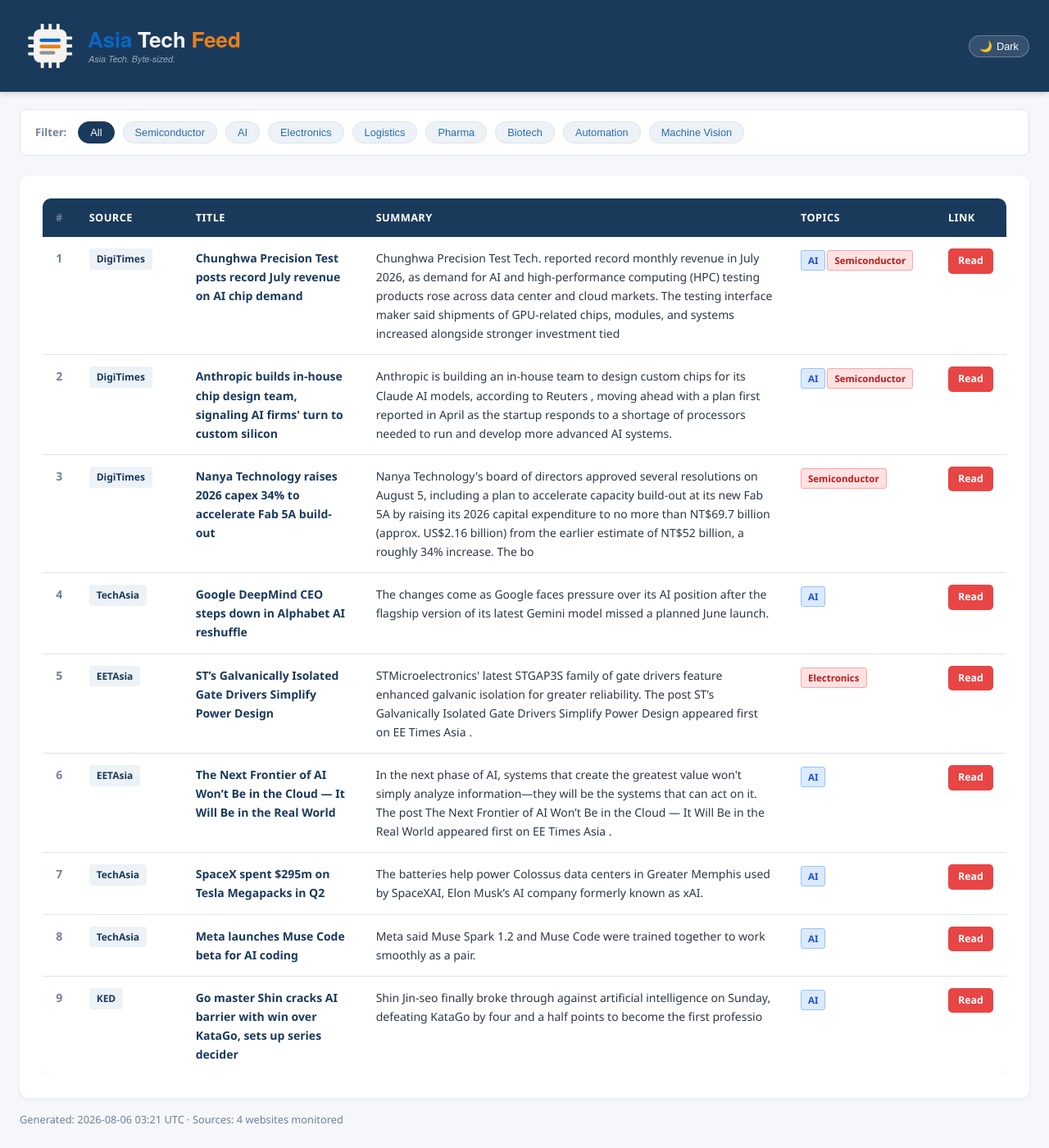
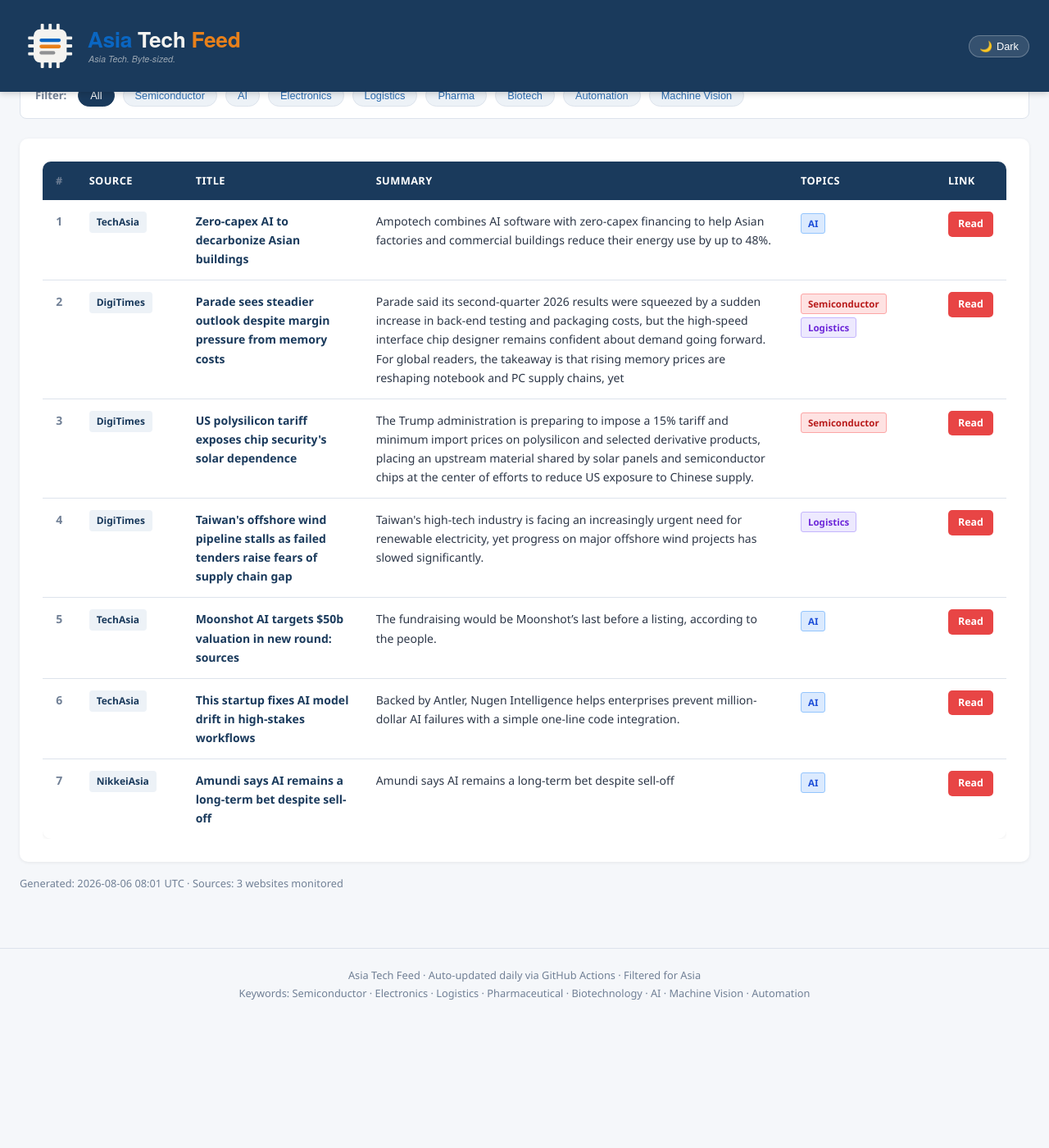
Before and after one commit to asiatechfeed/Asia-Tech-Feed, a Jekyll site: the page built from _posts/2026-08-06-asia-tech-news-digest.md, in a window 1280 px wide and 1400 px high, scrolled down 633 px. Shown: the whole window at 82% size. Built offline with Jekyll 4.4.1, drawn with Linux system fonts in a browser that asks for light colours; a script that is not in the unit is left out; after the commit the page ends 1877 px from its top, so only the background shows below that; some of the changed text lies outside the part shown.

Commit message:
📰 News digest 2026-08-06 (7 articles)

```diff
--- a/_posts/2026-08-06-asia-tech-news-digest.md
+++ b/_posts/2026-08-06-asia-tech-news-digest.md
@@ -1,16 +1,16 @@
 ---
 layout: post
 title: "Asia Tech News Digest - August 06, 2026"
-date: 2026-08-06 11:21:24 +0800
-articles_count: 9
-sources_count: 4
-sources: ["DigiTimes", "EETAsia", "KED", "TechAsia"]
+date: 2026-08-06 16:01:01 +0800
+articles_count: 7
+sources_count: 3
+sources: ["DigiTimes", "NikkeiAsia", "TechAsia"]
 csv_file: /assets/data/news-2026-08-06.tsv
-featured_title: "Chunghwa Precision Test posts record July revenue on AI chip demand"
-featured_url: "https://www.digitimes.com/news/a20260804PD203/revenue-demand-chpt-2026-testing.html"
-featured_source: "DigiTimes"
-featured_summary: "Chunghwa Precision Test Tech. reported record monthly revenue in July 2026, as demand for AI and high-performance computing (HPC) testing products rose across data center and cloud markets. The testing interface maker said shipments of GPU-related chips, modules, and systems increased alongside stronger investment tied"
-featured_image: "https://img.digitimes.com/newsshow/20260804pd203_files/1_2b.jpg"
+featured_title: "Zero-capex AI to decarbonize Asian buildings"
+featured_url: "https://www.techinasia.com/zerocapex-ai-decarbonize-asian-buildings"
+featured_source: "TechAsia"
+featured_summary: "Ampotech combines AI software with zero-capex financing to help Asian factories and commercial buildings reduce their energy use by up to 48%."
+featured_image: ""
 ---
 
 <table class="news-table">
@@ -27,75 +27,59 @@ featured_image: "https://img.digitimes.com/newsshow/20260804pd203_files/1_2b.jpg
 <tbody>
 <tr>
   <td class="col-num">1</td>
-  <td class="col-source"><span class="source-badge">DigiTimes</span></td>
-  <td class="col-title"><span class="article-title">Chunghwa Precision Test posts record July revenue on AI chip demand</span></td>
-  <td class="col-summary">Chunghwa Precision Test Tech. reported record monthly revenue in July 2026, as demand for AI and high-performance computing (HPC) testing products rose across data center and cloud markets. The testing interface maker said shipments of GPU-related chips, modules, and systems increased alongside stronger investment tied</td>
-  <td class="col-tags"><span class="tag ai">AI</span><span class="tag semi">Semiconductor</span></td>
-  <td class="col-link"><a class="btn-link" href="https://www.digitimes.com/news/a20260804PD203/revenue-demand-chpt-2026-testing.html" target="_blank" rel="noopener">Read</a></td>
+  <td class="col-source"><span class="source-badge">TechAsia</span></td>
+  <td class="col-title"><span class="article-title">Zero-capex AI to decarbonize Asian buildings</span></td>
+  <td class="col-summary">Ampotech combines AI software with zero-capex financing to help Asian factories and commercial buildings reduce their energy use by up to 48%.</td>
+  <td class="col-tags"><span class="tag ai">AI</span></td>
+  <td class="col-link"><a class="btn-link" href="https://www.techinasia.com/zerocapex-ai-decarbonize-asian-buildings" target="_blank" rel="noopener">Read</a></td>
 </tr>
 <tr>
   <td class="col-num">2</td>
   <td class="col-source"><span class="source-badge">DigiTimes</span></td>
-  <td class="col-title"><span class="article-title">Anthropic builds in-house chip design team, signaling AI firms' turn to custom silicon</span></td>
-  <td class="col-summary">Anthropic is building an in-house team to design custom chips for its Claude AI models, according to Reuters , moving ahead with a plan first reported in April as the startup responds to a shortage of processors needed to run and develop more advanced AI systems.</td>
-  <td class="col-tags"><span class="tag ai">AI</span><span class="tag semi">Semiconductor</span></td>
-  <td class="col-link"><a class="btn-link" href="https://www.digitimes.com/news/a20260806VL216/anthropic-design-silicon-claude-chips.html" target="_blank" rel="noopener">Read</a></td>
+  <td class="col-title"><span class="article-title">Parade sees steadier outlook despite margin pressure from memory costs</span></td>
+  <td class="col-summary">Parade said its second-quarter 2026 results were squeezed by a sudden increase in back-end testing and packaging costs, but the high-speed interface chip designer remains confident about demand going forward. For global readers, the takeaway is that rising memory prices are reshaping notebook and PC supply chains, yet </td>
+  <td class="col-tags"><span class="tag semi">Semiconductor</span><span class="tag logis">Logistics</span></td>
+  <td class="col-link"><a class="btn-link" href="https://www.digitimes.com/news/a20260806PD208/parade-revenue-demand-growth-testing.html" target="_blank" rel="noopener">Read</a></td>
 </tr>
 <tr>
   <td class="col-num">3</td>
   <td class="col-source"><span class="source-badge">DigiTimes</span></td>
-  <td class="col-title"><span class="article-title">Nanya Technology raises 2026 capex 34% to accelerate Fab 5A build-out</span></td>
-  <td class="col-summary">Nanya Technology's board of directors approved several resolutions on August 5, including a plan to accelerate capacity build-out at its new Fab 5A by raising its 2026 capital expenditure to no more than NT$69.7 billion (approx. US$2.16 billion) from the earlier estimate of NT$52 billion, a roughly 34% increase. The bo</td>
+  <td class="col-title"><span class="article-title">US polysilicon tariff exposes chip security's solar dependence</span></td>
+  <td class="col-summary">The Trump administration is preparing to impose a 15% tariff and minimum import prices on polysilicon and selected derivative products, placing an upstream material shared by solar panels and semiconductor chips at the center of efforts to reduce US exposure to Chinese supply.</td>
   <td class="col-tags"><span class="tag semi">Semiconductor</span></td>
-  <td class="col-link"><a class="btn-link" href="https://www.digitimes.com/news/a20260805PD248/nanya-technology-capex-capacity-testing-2026.html" target="_blank" rel="noopener">Read</a></td>
+  <td class="col-link"><a class="btn-link" href="https://www.digitimes.com/news/a20260806VL211/polysilicon-solar-security-price-demand.html" target="_blank" rel="noopener">Read</a></td>
 </tr>
 <tr>
   <td class="col-num">4</td>
-  <td class="col-source"><span class="source-badge">TechAsia</span></td>
-  <td class="col-title"><span class="article-title">Google DeepMind CEO steps down in Alphabet AI reshuffle</span></td>
-  <td class="col-summary">The changes come as Google faces pressure over its AI position after the flagship version of its latest Gemini model missed a planned June launch.</td>
-  <td class="col-tags"><span class="tag ai">AI</span></td>
-  <td class="col-link"><a class="btn-link" href="https://www.techinasia.com/alphabet-nears-nvidia-in-market-value-on-ai-demand" target="_blank" rel="noopener">Read</a></td>
+  <td class="col-source"><span class="source-badge">DigiTimes</span></td>
+  <td class="col-title"><span class="article-title">Taiwan's offshore wind pipeline stalls as failed tenders raise fears of supply chain gap</span></td>
+  <td class="col-summary">Taiwan's high-tech industry is facing an increasingly urgent need for renewable electricity, yet progress on major offshore wind projects has slowed significantly.</td>
+  <td class="col-tags"><span class="tag logis">Logistics</span></td>
+  <td class="col-link"><a class="btn-link" href="https://www.digitimes.com/news/a20260806PD223/taiwan-offshore-wind-supply-chain-electricity.html" target="_blank" rel="noopener">Read</a></td>
 </tr>
 <tr>
   <td class="col-num">5</td>
-  <td class="col-source"><span class="source-badge">EETAsia</span></td>
-  <td class="col-title"><span class="article-title">ST’s Galvanically Isolated Gate Drivers Simplify Power Design</span></td>
-  <td class="col-summary">STMicroelectronics' latest STGAP3S family of gate drivers feature enhanced galvanic isolation for greater reliability. The post ST’s Galvanically Isolated Gate Drivers Simplify Power Design appeared first on EE Times Asia .</td>
-  <td class="col-tags"><span class="tag semi">Electronics</span></td>
-  <td class="col-link"><a class="btn-link" href="https://www.eetasia.com/sts-galvanically-isolated-gate-drivers-simplify-power-design/" target="_blank" rel="noopener">Read</a></td>
+  <td class="col-source"><span class="source-badge">TechAsia</span></td>
+  <td class="col-title"><span class="article-title">Moonshot AI targets $50b valuation in new round: sources</span></td>
+  <td class="col-summary">The fundraising would be Moonshot’s last before a listing, according to the people.</td>
+  <td class="col-tags"><span class="tag ai">AI</span></td>
+  <td class="col-link"><a class="btn-link" href="https://www.techinasia.com/chinas-moonshot-seeks-hong-kong-ipo" target="_blank" rel="noopener">Read</a></td>
 </tr>
 <tr>
   <td class="col-num">6</td>
-  <td class="col-source"><span class="source-badge">EETAsia</span></td>
-  <td class="col-title"><span class="article-title">The Next Frontier of AI Won’t Be in the Cloud — It Will Be in the Real World</span></td>
-  <td class="col-summary">In the next phase of AI, systems that create the greatest value won't simply analyze information—they will be the systems that can act on it. The post The Next Frontier of AI Won’t Be in the Cloud — It Will Be in the Real World appeared first on EE Times Asia .</td>
+  <td class="col-source"><span class="source-badge">TechAsia</span></td>
+  <td class="col-title"><span class="article-title">This startup fixes AI model drift in high-stakes workflows</span></td>
+  <td class="col-summary">Backed by Antler, Nugen Intelligence helps enterprises prevent million-dollar AI failures with a simple one-line code integration.</td>
   <td class="col-tags"><span class="tag ai">AI</span></td>
-  <td class="col-link"><a class="btn-link" href="https://www.eetasia.com/the-next-frontier-of-ai-wont-be-in-the-cloud-it-will-be-in-the-real-world/" target="_blank" rel="noopener">Read</a></td>
+  <td class="col-link"><a class="btn-link" href="https://www.techinasia.com/startup-fixes-ai-model-drift-highstakes-workflows" target="_blank" rel="noopener">Read</a></td>
 </tr>
 <tr>
   <td class="col-num">7</td>
-  <td class="col-source"><span class="source-badge">TechAsia</span></td>
-  <td class="col-title"><span class="article-title">SpaceX spent $295m on Tesla Megapacks in Q2</span></td>
-  <td class="col-summary">The batteries help power Colossus data centers in Greater Memphis used by SpaceXAI, Elon Musk’s AI company formerly known as xAI.</td>
+  <td class="col-source"><span class="source-badge">NikkeiAsia</span></td>
+  <td class="col-title"><span class="article-title">Amundi says AI remains a long-term bet despite sell-off</span></td>
+  <td class="col-summary">Amundi says AI remains a long-term bet despite sell-off</td>
   <td class="col-tags"><span class="tag ai">AI</span></td>
-  <td class="col-link"><a class="btn-link" href="https://www.techinasia.com/spacex-signs-63b-chip-deal-reflection-ai" target="_blank" rel="noopener">Read</a></td>
-</tr>
-<tr>
-  <td class="col-num">8</td>
-  <td class="col-source"><span class="source-badge">TechAsia</span></td>
-  <td class="col-title"><span class="article-title">Meta launches Muse Code beta for AI coding</span></td>
-  <td class="col-summary">Meta said Muse Spark 1.2 and Muse Code were trained together to work smoothly as a pair.</td>
-  <td class="col-tags"><span class="tag ai">AI</span></td>
-  <td class="col-link"><a class="btn-link" href="https://www.techinasia.com/meta-drops-ai-image-feature-rollout" target="_blank" rel="noopener">Read</a></td>
-</tr>
-<tr>
-  <td class="col-num">9</td>
-  <td class="col-source"><span class="source-badge">KED</span></td>
-  <td class="col-title"><span class="article-title">Go master Shin cracks AI barrier with win over KataGo, sets up series decider</span></td>
-  <td class="col-summary">Shin Jin-seo finally broke through against artificial intelligence on Sunday, defeating KataGo by four and a half points to become the first professio</td>
-  <td class="col-tags"><span class="tag ai">AI</span></td>
-  <td class="col-link"><a class="btn-link" href="https://www.kedglobal.com/artificial-intelligence/newsView/ked202607190001" target="_blank" rel="noopener">Read</a></td>
+  <td class="col-link"><a class="btn-link" href="https://asia.nikkei.com/business/technology/artificial-intelligence/amundi-says-ai-remains-a-long-term-bet-despite-sell-off" target="_blank" rel="noopener">Read</a></td>
 </tr>
 </tbody>
 </table>
```
Also changed, not shown: _data/seen_urls.json (+8 -1 lines), _digest_meta.json (+22 -23 lines), assets/data/news-2026-08-06.tsv (+7 -9 lines), assets/data/search-index.json.
